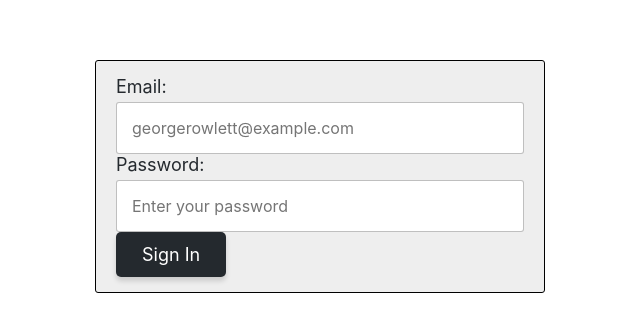
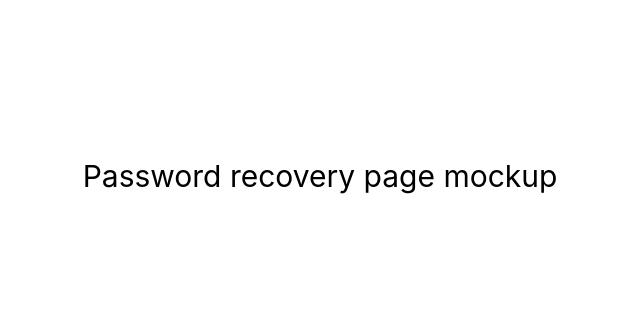
Before and after one commit to alanreidt/sign-in-app, a React (Create React App) app: page /password-recovery in a window 1280 px wide. Shown: the part 224-556 px from the top of the page, without its empty margins (320-960 px from the left). Built offline with nearby package versions, Linux system fonts and the light colour scheme.

Commit message:
Realize password recovery page mockup (closes #14)

```diff
--- a/src/App.js
+++ b/src/App.js
@@ -5,6 +5,7 @@ import {
 
 import HomePage from './pages/HomePage';
 import SignUpPage from './pages/SignUpPage';
+import PasswordRecoveryPage from './pages/PasswordRecoveryPage';
 import SuccessPage from './pages/SuccessPage';
 
 function App() {
@@ -13,6 +14,9 @@ function App() {
       <Switch>
         <Route path="/sign-up">
           <SignUpPage/>
+        </Route>
+        <Route path="/password-recovery">
+          <PasswordRecoveryPage/>
         </Route>
         <Route path="/success">
           <SuccessPage/>
--- /dev/null
+++ b/src/pages/PasswordRecoveryPage.js
@@ -0,0 +1,9 @@
+import MessagePage from '../components/MessagePage';
+
+function PasswordRecoveryPage() {
+  return (
+    <MessagePage text={'Password recovery page mockup'} />
+  );
+}
+
+export default PasswordRecoveryPage;
```
